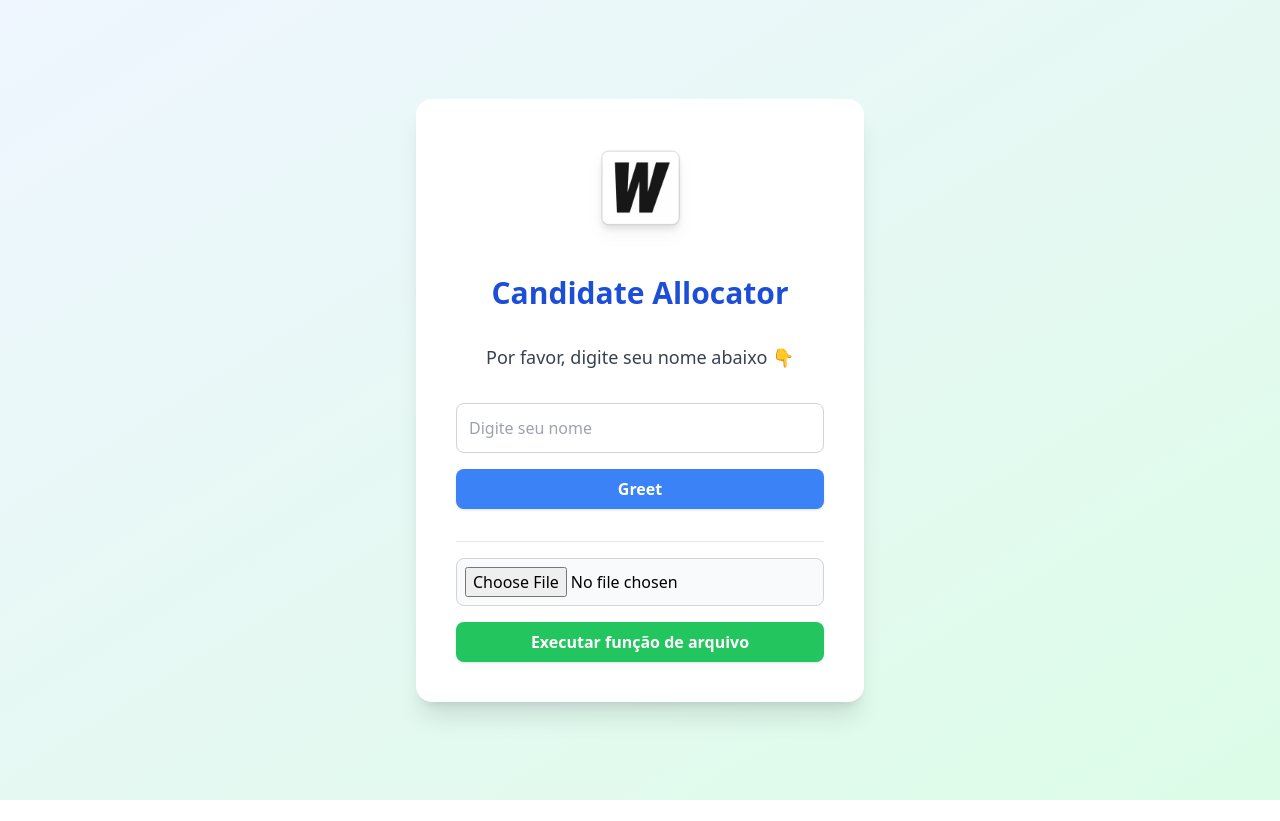
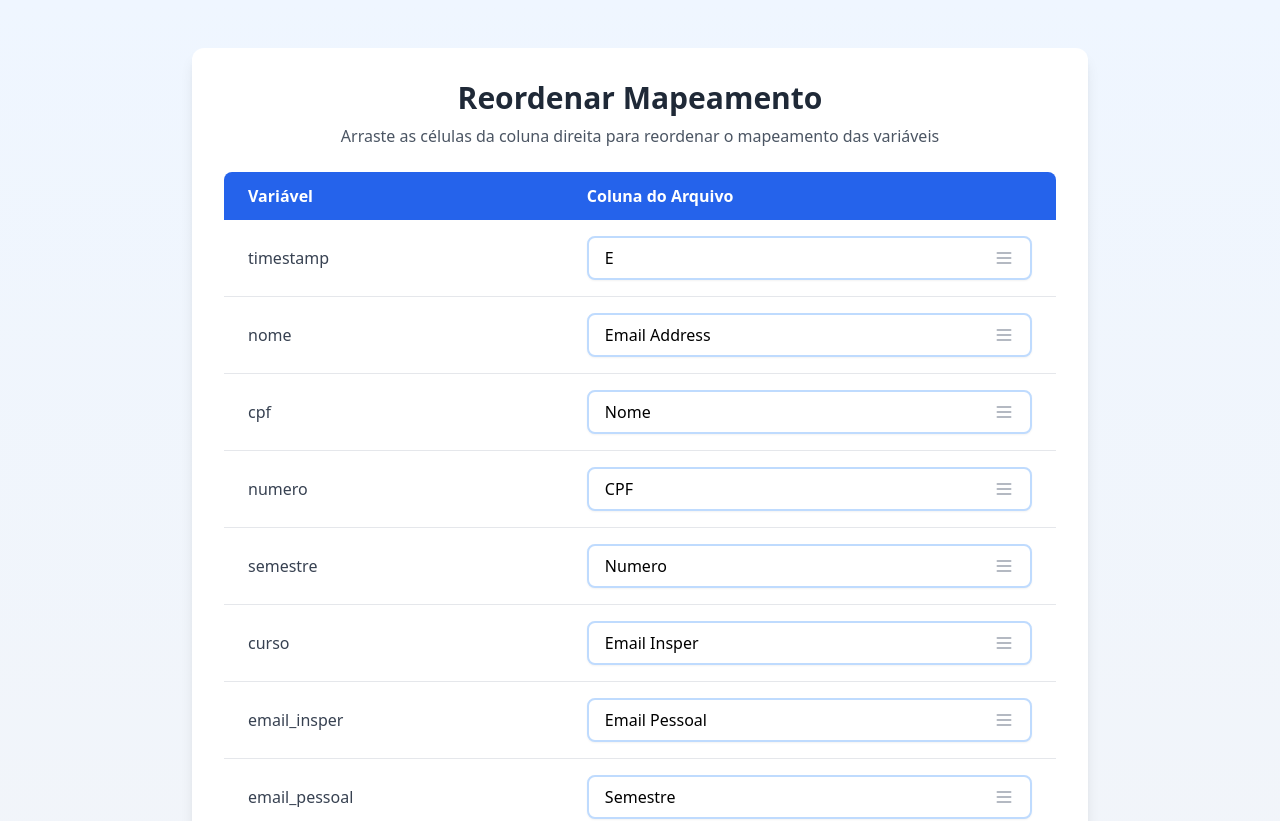
Before and after one commit to alberthamoui/candidate_allocation, a React (Vite) app in the folder candidate_alocator/frontend/: page /mapping in a window 1280 px wide. Shown: the top 821 px of the page. Before the commit the page ends 800 px from the top, so only its background shows below. Built offline with nearby package versions, Linux system fonts and the light colour scheme.

Commit message:
Ui para selecionar variaveis com parte de drag

```diff
--- a/candidate_alocator/frontend/src/App.tsx
+++ b/candidate_alocator/frontend/src/App.tsx
@@ -1,4 +1,5 @@
 import { useState } from "react";
+import { useNavigate } from "react-router-dom";
 import wailsLogo from "./assets/wails.png";
 import "./App.css";
 import { Greet, SuggestMapping } from "../wailsjs/go/main/App";
@@ -13,7 +14,7 @@ function App() {
 	const updateName = (e: React.ChangeEvent<HTMLInputElement>) =>
 		setName(e.target.value);
 	const updateResultText = (result: string) => setResultText(result);
-
+	const navigate = useNavigate();
 	function greet() {
 		Greet(name).then(updateResultText);
 	}
@@ -36,6 +37,9 @@ function App() {
 					const data = new Uint8Array(fileData as ArrayBuffer);
 					// Chama a nova função que aceita os dados do arquivo.
 					const result = await SuggestMapping(Array.from(data), 5);
+					console.log(result, "resultado");
+					// Navega para a nova página passando o mapeamento via state
+					navigate("/mapping", { state: { mapping: result } });
 					setFileResult(JSON.stringify(result, null, 2));
 				} catch (error) {
 					setFileResult("Erro ao processar o arquivo: " + error);
--- /dev/null
+++ b/candidate_alocator/frontend/src/MappingPage.tsx
@@ -0,0 +1,236 @@
+import { useLocation, useNavigate } from "react-router-dom";
+import { useState, useEffect } from "react";
+import { motion } from "framer-motion";
+
+interface MappingItem {
+	nomeColuna: string;
+	indice: number;
+	variavel: string;
+}
+
+export default function MappingPage() {
+	const location = useLocation();
+	const navigate = useNavigate();
+
+	// Processa o mapeamento recebido via state
+	const processMapping = () => {
+		if (location.state?.mapping && location.state.mapping.result) {
+			const resultArray = location.state.mapping.result;
+			return resultArray.map((item: string) => {
+				const parsedItem = JSON.parse(item);
+				const colunaInfo = parsedItem[0];
+				const variavel = parsedItem[1];
+
+				return {
+					nomeColuna: colunaInfo[0],
+					indice: colunaInfo[1],
+					variavel: variavel,
+				};
+			});
+		}
+
+		// Mapeamento padrão caso não venha nada
+		return [
+			{ nomeColuna: "E", indice: 0, variavel: "timestamp" },
+			{ nomeColuna: "Email Address", indice: 1, variavel: "nome" },
+			{ nomeColuna: "Nome", indice: 2, variavel: "cpf" },
+			{ nomeColuna: "CPF", indice: 3, variavel: "numero" },
+			{ nomeColuna: "Numero", indice: 4, variavel: "semestre" },
+			{ nomeColuna: "Email Insper", indice: 5, variavel: "curso" },
+			{
+				nomeColuna: "Email Pessoal",
+				indice: 6,
+				variavel: "email_insper",
+			},
+			{ nomeColuna: "Semestre", indice: 7, variavel: "email_pessoal" },
+			{ nomeColuna: "Curso", indice: 8, variavel: "opcao 1" },
+			{ nomeColuna: "Primeira Opção", indice: 9, variavel: "opcao 2" },
+			{ nomeColuna: "Segunda Opção", indice: 10, variavel: "opcao 3" },
+			{ nomeColuna: "Terceira Opção", indice: 11, variavel: "opcao 4" },
+			{ nomeColuna: "Quarta Opção", indice: 12, variavel: "opcao 5" },
+			{ nomeColuna: "Quinta Opção", indice: 13, variavel: "none" },
+		];
+	};
+
+	const [mapping, setMapping] = useState<MappingItem[]>([]);
+	const [draggedIndex, setDraggedIndex] = useState<number | null>(null);
+	const [dragOverIndex, setDragOverIndex] = useState<number | null>(null);
+
+	// Carrega o mapeamento ao inicializar o componente
+	useEffect(() => {
+		const initialMapping = processMapping();
+		setMapping(initialMapping);
+	}, [location.state]);
+
+	// Inicia o drag armazenando o índice da linha
+	function onDragStart(e: React.DragEvent<HTMLDivElement>, index: number) {
+		setDraggedIndex(index);
+
+		// Configura a imagem fantasma personalizada
+		const ghostElement = document.createElement("div");
+		ghostElement.classList.add("ghost-element");
+		ghostElement.textContent = mapping[index].nomeColuna;
+		ghostElement.style.width = "200px";
+		ghostElement.style.padding = "10px";
+		ghostElement.style.background = "rgba(59, 130, 246, 0.5)";
+		ghostElement.style.borderRadius = "6px";
+		ghostElement.style.color = "white";
+		ghostElement.style.fontWeight = "bold";
+		ghostElement.style.textAlign = "center";
+
+		document.body.appendChild(ghostElement);
+		e.dataTransfer.setDragImage(ghostElement, 100, 20);
+
+		// Remove o elemento após um curto período
+		setTimeout(() => {
+			document.body.removeChild(ghostElement);
+		}, 0);
+	}
+
+	function onDragOver(e: React.DragEvent<HTMLDivElement>, index: number) {
+		e.preventDefault();
+		setDragOverIndex(index);
+	}
+
+	function onDragLeave() {
+		setDragOverIndex(null);
+	}
+
+	// Ao soltar, troca o conteúdo da célula "nomeColuna" entre a linha arrastada e a linha alvo
+	function onDrop(dropIndex: number) {
+		if (draggedIndex === null) return;
+		const newMapping = [...mapping];
+		const temp = newMapping[draggedIndex].nomeColuna;
+		newMapping[draggedIndex].nomeColuna = newMapping[dropIndex].nomeColuna;
+		newMapping[dropIndex].nomeColuna = temp;
+
+		// Também troca os índices
+		const tempIndice = newMapping[draggedIndex].indice;
+		newMapping[draggedIndex].indice = newMapping[dropIndex].indice;
+		newMapping[dropIndex].indice = tempIndice;
+
+		setMapping(newMapping);
+		setDraggedIndex(null);
+		setDragOverIndex(null);
+	}
+
+	function onDragEnd() {
+		setDraggedIndex(null);
+		setDragOverIndex(null);
+	}
+
+	function onConfirm() {
+		// Aqui você pode realizar o envio do novo mapeamento para o backend ou outra ação
+		console.log("Mapping confirmado:", mapping);
+		// Exemplo: volta para a página inicial
+		navigate("/");
+	}
+
+	return (
+		<div className="min-h-screen bg-gradient-to-b from-blue-50 to-gray-100 flex flex-col items-center py-12 px-4">
+			<div className="max-w-4xl w-full bg-white rounded-xl shadow-lg p-8 mb-8">
+				<h1 className="text-3xl font-bold mb-2 text-center text-gray-800">
+					Reordenar Mapeamento
+				</h1>
+				<p className="mb-6 text-gray-600 text-center">
+					Arraste as células da coluna direita para reordenar o
+					mapeamento das variáveis
+				</p>
+
+				<div className="overflow-x-auto">
+					<table className="w-full border-collapse">
+						<thead>
+							<tr className="bg-blue-600 text-white">
+								<th className="px-6 py-3 text-left rounded-tl-lg">
+									Variável
+								</th>
+								<th className="px-6 py-3 text-left rounded-tr-lg">
+									Coluna do Arquivo
+								</th>
+							</tr>
+						</thead>
+						<tbody>
+							{mapping.map((item, index) => (
+								<tr
+									key={index}
+									className={`border-b border-gray-200 hover:bg-blue-50 transition-colors ${
+										dragOverIndex === index
+											? "bg-blue-100"
+											: ""
+									}`}
+								>
+									<td className="px-6 py-4 font-medium text-gray-700">
+										{item.variavel}
+									</td>
+									<td className="px-6 py-4">
+										<motion.div
+											draggable
+											onDragStart={(
+												e: React.DragEvent<HTMLDivElement>
+											) => onDragStart(e, index)}
+											onDragOver={(
+												e: React.DragEvent<HTMLDivElement>
+											) => onDragOver(e, index)}
+											onDragLeave={onDragLeave}
+											onDrop={() => onDrop(index)}
+											onDragEnd={onDragEnd}
+											whileHover={{ scale: 1.02 }}
+											whileTap={{ scale: 0.98 }}
+											className={`
+                                                py-2 px-4
+                                                cursor-move
+                                                text-center
+                                                bg-white
+                                                rounded-lg
+                                                border-2
+                                                shadow-sm
+                                                transition-all
+                                                ${
+													draggedIndex === index
+														? "opacity-50 border-blue-400"
+														: "border-blue-200"
+												}
+                                                ${
+													dragOverIndex === index
+														? "border-blue-500 bg-blue-50"
+														: ""
+												}
+                                            `}
+										>
+											<div className="flex items-center justify-between">
+												<span>{item.nomeColuna}</span>
+												<svg
+													xmlns="http://www.w3.org/2000/svg"
+													className="h-5 w-5 text-gray-400"
+													fill="none"
+													viewBox="0 0 24 24"
+													stroke="currentColor"
+												>
+													<path
+														strokeLinecap="round"
+														strokeLinejoin="round"
+														strokeWidth={2}
+														d="M4 6h16M4 12h16M4 18h16"
+													/>
+												</svg>
+											</div>
+										</motion.div>
+									</td>
+								</tr>
+							))}
+						</tbody>
+					</table>
+				</div>
+			</div>
+
+			<motion.button
+				onClick={onConfirm}
+				whileHover={{ scale: 1.05 }}
+				whileTap={{ scale: 0.95 }}
+				className="bg-blue-600 hover:bg-blue-700 text-white px-8 py-3 rounded-lg shadow-md font-medium transition-all"
+			>
+				Confirmar Mudanças
+			</motion.button>
+		</div>
+	);
+}
--- a/candidate_alocator/frontend/src/main.tsx
+++ b/candidate_alocator/frontend/src/main.tsx
@@ -1,10 +1,17 @@
-import React from 'react'
-import ReactDOM from 'react-dom/client'
-import App from './App'
-import './index.css'
+import React from "react";
+import ReactDOM from "react-dom/client";
+import { BrowserRouter, Routes, Route } from "react-router-dom";
+import App from "./App";
+import MappingPage from "./MappingPage";
+import "./index.css";
 
-ReactDOM.createRoot(document.getElementById('root') as HTMLElement).render(
-  <React.StrictMode>
-    <App />
-  </React.StrictMode>
-)
+ReactDOM.createRoot(document.getElementById("root") as HTMLElement).render(
+	<React.StrictMode>
+		<BrowserRouter>
+			<Routes>
+				<Route path="" element={<App />} />
+				<Route path="/mapping" element={<MappingPage />} />
+			</Routes>
+		</BrowserRouter>
+	</React.StrictMode>
+);
--- a/candidate_alocator/frontend/wailsjs/go/main/App.d.ts
+++ b/candidate_alocator/frontend/wailsjs/go/main/App.d.ts
@@ -2,8 +2,8 @@
 // This file is automatically generated. DO NOT EDIT
 import {main} from '../models';
 
-export function BuildUsuariosWithMapping(arg1:Array<any>,arg2:Array<main.colInfo>,arg3:number):Promise<Array<main.Usuario>>;
+export function BuildUsuariosWithMapping(arg1:Array<number>,arg2:Array<string>,arg3:number):Promise<Array<main.Usuario>>;
 
 export function Greet(arg1:string):Promise<string>;
 
-export function SuggestMapping(arg1:Array<number>,arg2:number):Promise<Array<main.colInfo>>;
+export function SuggestMapping(arg1:Array<number>,arg2:number):Promise<Array<string>>;
--- /dev/null
+++ b/candidate_alocator/package.json
@@ -0,0 +1,6 @@
+{
+  "dependencies": {
+    "framer-motion": "^12.18.1",
+    "react-router-dom": "^7.6.2"
+  }
+}
```
Also changed, not shown: candidate_alocator/frontend/wailsjs/go/models.ts (+0 -12 lines), 7 other files (tests, documents, lock files or other folders).
